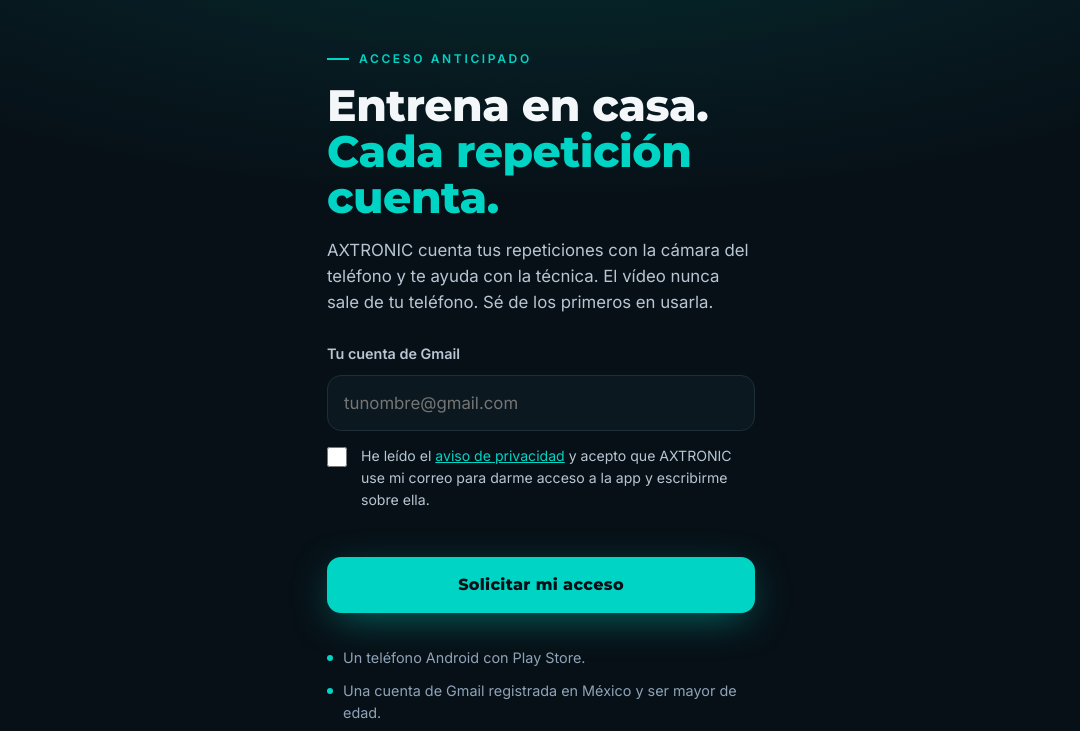
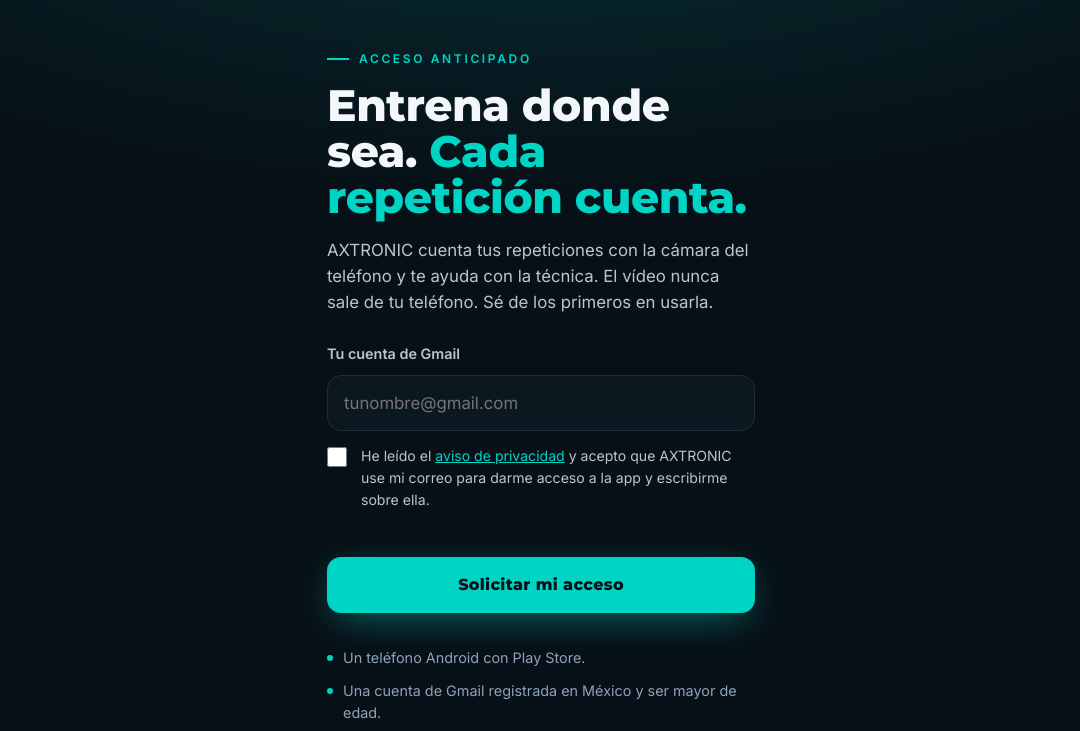
Before and after one commit to axtronic/axtronic-beta, a plain HTML site: page acceso/index.html in a window 1280 px wide. Shown: the part 60-791 px from the top of the page, without its empty margins (99-1179 px from the left). Drawn offline with Linux system fonts and the light colour scheme.

Commit message:
Acceso: titular «Entrena donde sea»
El mensaje de marca deja de ser «entrena en casa»: AXTRONIC es para entrenar donde sea y cuando sea.

Co-Authored-By: Claude Opus 5.5 <noreply@anthropic.com>

```diff
--- a/acceso/index.html
+++ b/acceso/index.html
@@ -61,7 +61,7 @@ footer{margin-top:48px;font-size:.78rem;color:var(--muted)}
 
   <section id="ask" class="in">
     <p class="tag">Acceso anticipado</p>
-    <h1>Entrena en casa. <em>Cada repetición cuenta.</em></h1>
+    <h1>Entrena donde sea. <em>Cada repetición cuenta.</em></h1>
     <p class="lead">AXTRONIC cuenta tus repeticiones con la cámara del teléfono y te ayuda con la técnica. El vídeo nunca sale de tu teléfono. Sé de los primeros en usarla.</p>
 
     <form id="form" novalidate>
```
